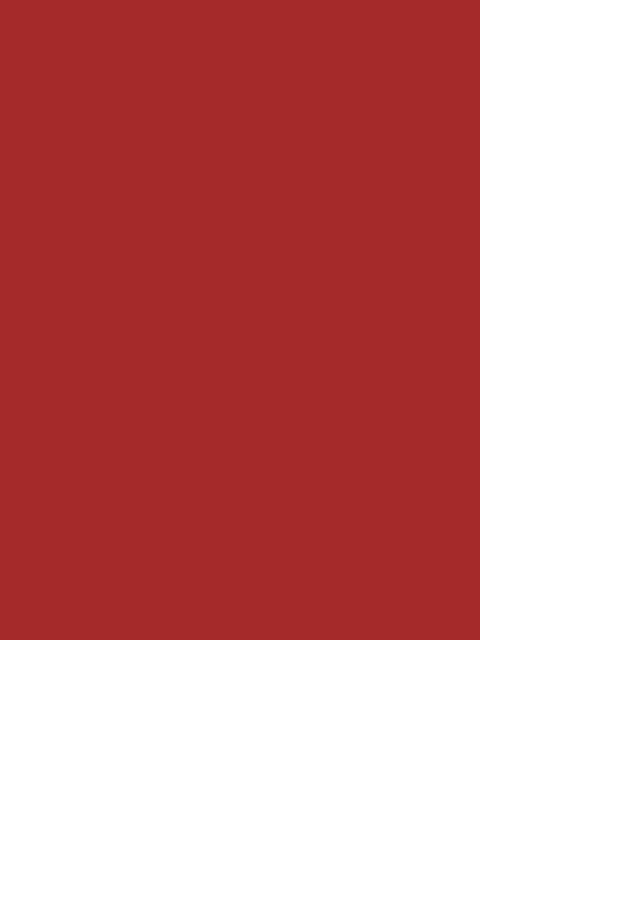
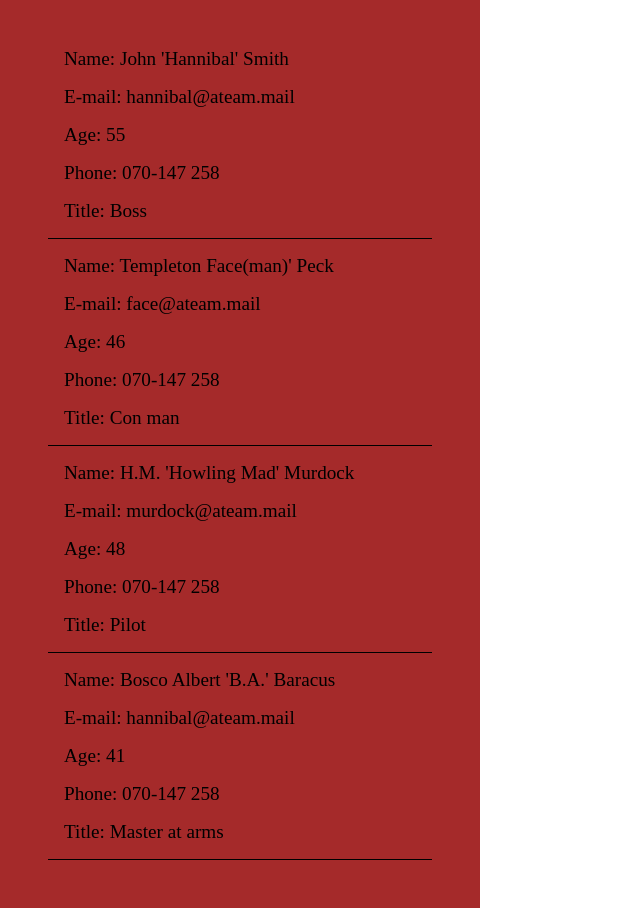
Before and after one commit to SaraPellnor/Adressbok-med-fetch-, a plain HTML site: page index.html in a window 1280 px wide. Shown: the whole page, without its empty margins (0-640 px from the left). Before the commit the page ends 800 px from the top, so only its background shows below. Drawn offline with Linux system fonts and the light colour scheme.

Commit message:
sort() in progress

```diff
--- a/script.js
+++ b/script.js
@@ -1,4 +1,4 @@
-const book = document.querySelector("book")
+const book = document.querySelector(".book")
 
 
 
@@ -11,9 +11,25 @@ async function getFile(file) {
 getFile("ateam.json");
 
 function visibleAteam(list) {
-    const adressList = list
-    adressList.forEach(object => {
-        console.log(object)
+    list.forEach(object => {
+        // const ageOf = object.age
+        list.sort()
+
+        const ul = document.createElement("ul")
+        const name = document.createElement("li")
+        const email = document.createElement("li")
+        const age = document.createElement("li")
+        const phone = document.createElement("li")
+        const title = document.createElement("li")
+
+        name.innerHTML="Name: " + object.name
+        email.innerHTML="E-mail: " + object.email
+        age.innerHTML="Age: " + object.age
+        phone.innerHTML="Phone: " + object.phone
+        title.innerHTML="Title: " + object.title
+        book.appendChild(ul)
+        ul.append(name, email, age, phone, title)
+
     });
 }
 
--- a/style.css
+++ b/style.css
@@ -5,7 +5,19 @@
 }
 
 .book {
+    font-size: larger;
+    padding: 2rem;
     width: 30rem;
-    height: 40rem;
+    height: auto;
     background-color: brown;
 }
+
+ul {
+    border-bottom: solid 1px  black;
+    margin: 1rem;
+}
+
+li {
+    list-style: none;
+    margin: 1rem;
+}
```
